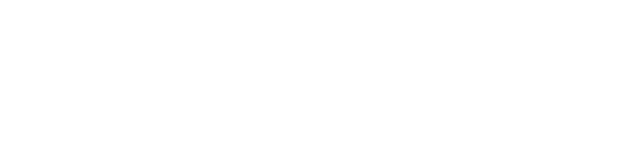
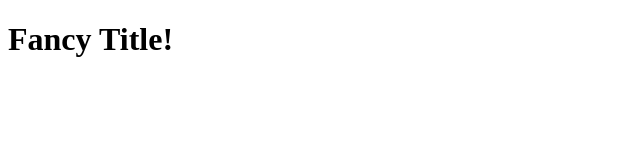
Before and after one commit to rxtATX/safe_collab_repo, a plain HTML site: page index.html in a window 1280 px wide. Shown: the whole page, without its empty margins (0-640 px from the left). Drawn offline with Linux system fonts and the light colour scheme.

Commit message:
feat : added a fancy title

```diff
--- a/index.html
+++ b/index.html
@@ -8,6 +8,10 @@
   <title>Document</title>
 </head>
 <body>
+  <main>
+    <h1>Fancy Title!</h1>
+  </main>
+
   <script src="./assets/js/script.js"></script>
 </body>
 </html>
```
